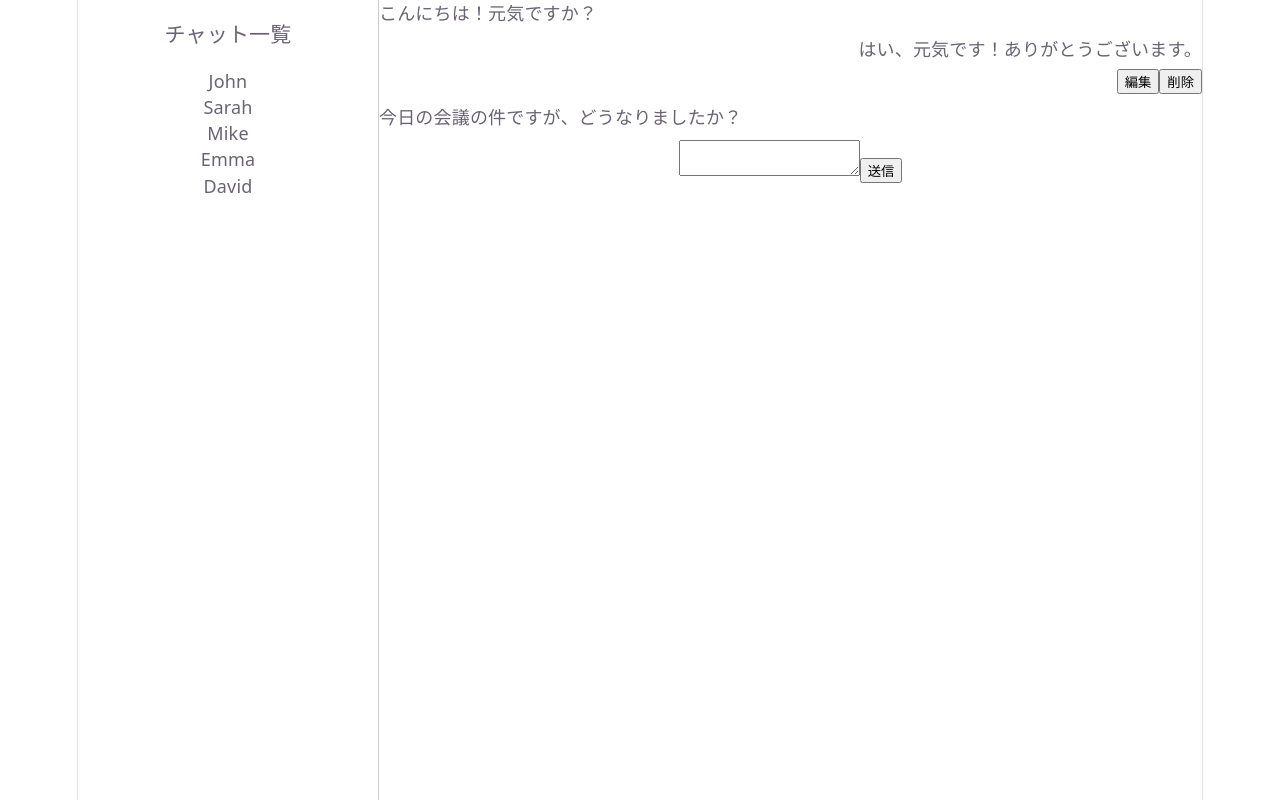
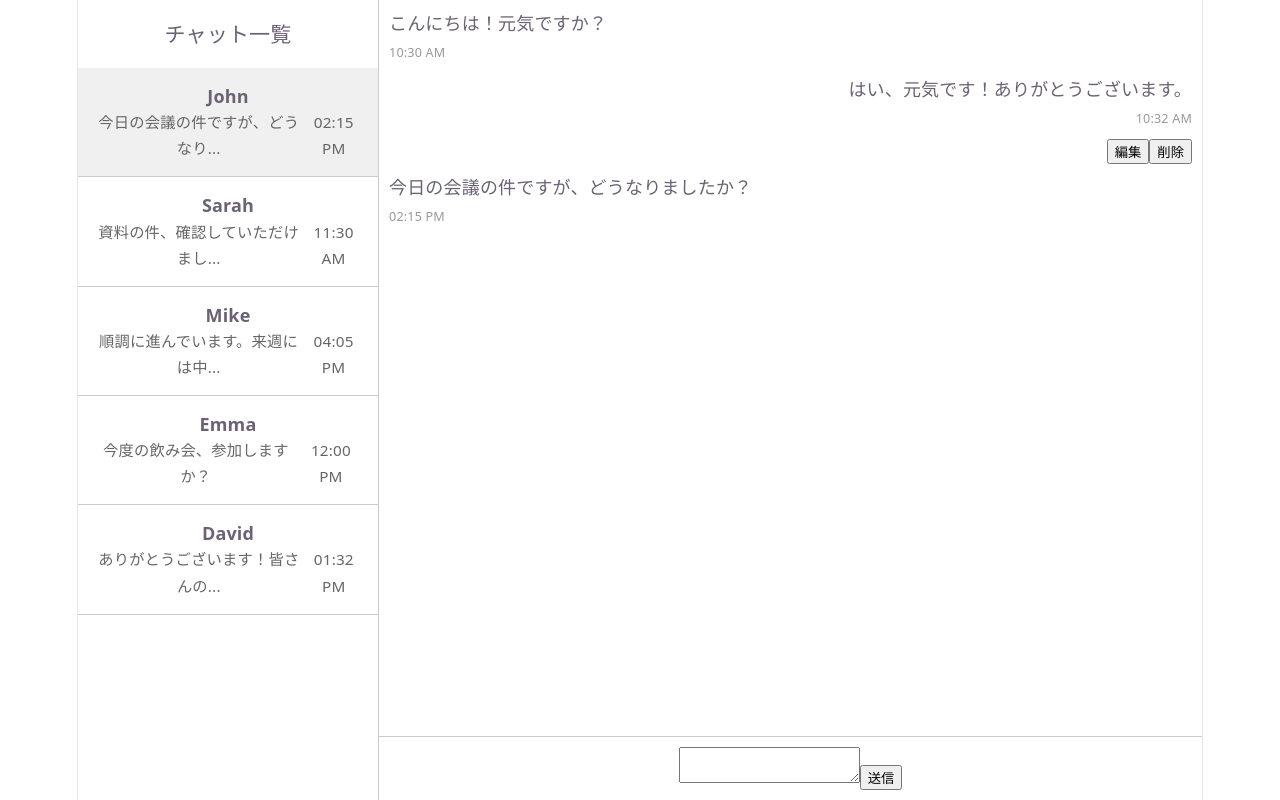
Before and after one commit to Kenichi585-sys/react-message, a React (Vite) app: page / in a window 1280 px wide. Built offline with nearby package versions, Linux system fonts and the light colour scheme.

Commit message:
左側の人物名と右側のチャット欄に時刻表示を追加

```diff
--- a/src/App.jsx
+++ b/src/App.jsx
@@ -1,16 +1,19 @@
-import React, { useState } from "react";
+import React, { useEffect, useRef, useState } from "react";
 import { currentUserId, dummyChats, dummyMessages } from "./data";
 import "./App.css";
 
 function App() {
   const [selectedId, setSelectedId] = useState(dummyChats[0].id);
-  const [messageText, setMessageText] = useState("");
+  const [drafts, setDrafts] = useState({});
   const [allMessages, setAllMessages] = useState(dummyMessages);
   const [editingId, setEditingId] = useState(null);
+  const scrollEndRef = useRef(null);
   const currentMessages = allMessages[selectedId];
 
   const handleSend = () => {
-    if (messageText.trim() === "") return;
+    const currentDraft = drafts[selectedId] || "";
+
+    if (currentDraft.trim() === "") return;
 
     if (editingId) {
       const updatedMessagesForPerson = allMessages[selectedId].map(
@@ -18,34 +21,32 @@ function App() {
           if (message.id === editingId) {
             return {
               ...message,
-              content: messageText,
+              content: currentDraft,
             };
           }
           return message;
         },
       );
-      const updateAllMessages = {
+
+      setAllMessages({
         ...allMessages,
         [selectedId]: updatedMessagesForPerson,
-      };
-
-      setAllMessages(updateAllMessages);
+      });
       setEditingId(null);
     } else {
       const newMessage = {
         id: crypto.randomUUID(),
-        content: messageText,
+        content: currentDraft,
         sender: { id: currentUserId, name: "You" },
         timestamp: new Date(),
         isRead: false,
       };
-      const updateAllMessages = {
+      setAllMessages({
         ...allMessages,
         [selectedId]: [...allMessages[selectedId], newMessage],
-      };
-      setAllMessages(updateAllMessages);
+      });
     }
-    setMessageText("");
+    setDrafts({ ...drafts, [selectedId]: "" });
   };
 
   const handleKeyDown = (e) => {
@@ -64,27 +65,71 @@ function App() {
     setAllMessages(updateAllMessages);
   };
 
+  useEffect(() => {
+    scrollEndRef.current?.scrollIntoView();
+  }, [currentMessages]);
+
   return (
-    <div style={{ display: "flex", height: "100vh" }}>
-      <aside style={{ width: "300px", borderRight: "1px solid #ccc" }}>
+    <div style={{ display: "flex", height: "100vh", overflow: "hidden" }}>
+      <aside
+        style={{
+          width: "300px",
+          borderRight: "1px solid #ccc",
+          overflowY: "auto",
+        }}
+      >
         <h3>チャット一覧</h3>
         {dummyChats.map((chat) => {
+          const messages = allMessages[chat.id] || [];
+
+          const lastMessage =
+            messages.length > 0 ? messages[messages.length - 1] : null;
+
           return (
             <div
               key={chat.id}
-              onClick={() => {
-                console.log("クリックされたID", chat.id);
-                setSelectedId(chat.id);
+              onClick={() => setSelectedId(chat.id)}
+              style={{
+                padding: "15px",
+                borderBottom: "1px solid #ccc",
+                cursor: "pointer",
+                backgroundColor: selectedId === chat.id ? "#f0f0f0" : "white",
               }}
             >
-              {chat.name}
+              <div style={{ fontWeight: "bold" }}>{chat.name}</div>
+
+              {lastMessage ? (
+                <div
+                  style={{
+                    fontSize: "0.85em",
+                    color: "#666",
+                    display: "flex",
+                    justifyContent: "space-between",
+                  }}
+                >
+                  <span>
+                    {lastMessage.content.substring(0, 15)}
+                    {lastMessage.content.length > 15 ? "..." : ""}
+                  </span>
+                  <span>
+                    {new Date(lastMessage.timestamp).toLocaleTimeString([], {
+                      hour: "2-digit",
+                      minute: "2-digit",
+                    })}
+                  </span>
+                </div>
+              ) : (
+                <div style={{ fontSize: "0.85em", color: "#ccc" }}>
+                  まだメッセージはありません
+                </div>
+              )}
             </div>
           );
         })}
       </aside>
 
-      <main style={{ flex: 1 }}>
-        <div>
+      <main style={{ flex: 1, display: "flex", flexDirection: "column" }}>
+        <div style={{ flex: 1, overflowY: "auto", padding: "10px" }}>
           {currentMessages.map((message) => {
             const isMyMessage = message.sender.id === currentUserId;
 
@@ -97,12 +142,21 @@ function App() {
                   marginBottom: "10px",
                 }}
               >
-                <div>{message.content}</div>
+                <div style={{ fontSize: "1em" }}>{message.content}</div>
+                <div
+                  style={{ fontSize: "0.7em", color: "#999", marginTop: "4px" }}
+                >
+                  {new Date(message.timestamp).toLocaleTimeString([], {
+                    hour: "2-digit",
+                    minute: "2-digit",
+                  })}
+                </div>
+
                 {isMyMessage && (
                   <div style={{ marginTop: "5px" }}>
                     <button
                       onClick={() => {
-                        setMessageText(message.content);
+                        setDrafts({ ...drafts, [selectedId]: message.content });
                         setEditingId(message.id);
                       }}
                     >
@@ -122,13 +176,18 @@ function App() {
               </div>
             );
           })}
+          <div ref={scrollEndRef} />
         </div>
-        <textarea
-          onChange={(e) => setMessageText(e.target.value)}
-          value={messageText}
-          onKeyDown={handleKeyDown}
-        ></textarea>
-        <button onClick={handleSend}>送信</button>
+        <div style={{ padding: "10px", borderTop: "1px solid #ccc" }}>
+          <textarea
+            onChange={(e) => {
+              setDrafts({ ...drafts, [selectedId]: e.target.value });
+            }}
+            value={drafts[selectedId] || ""}
+            onKeyDown={handleKeyDown}
+          ></textarea>
+          <button onClick={handleSend}>送信</button>
+        </div>
       </main>
     </div>
   );
```
